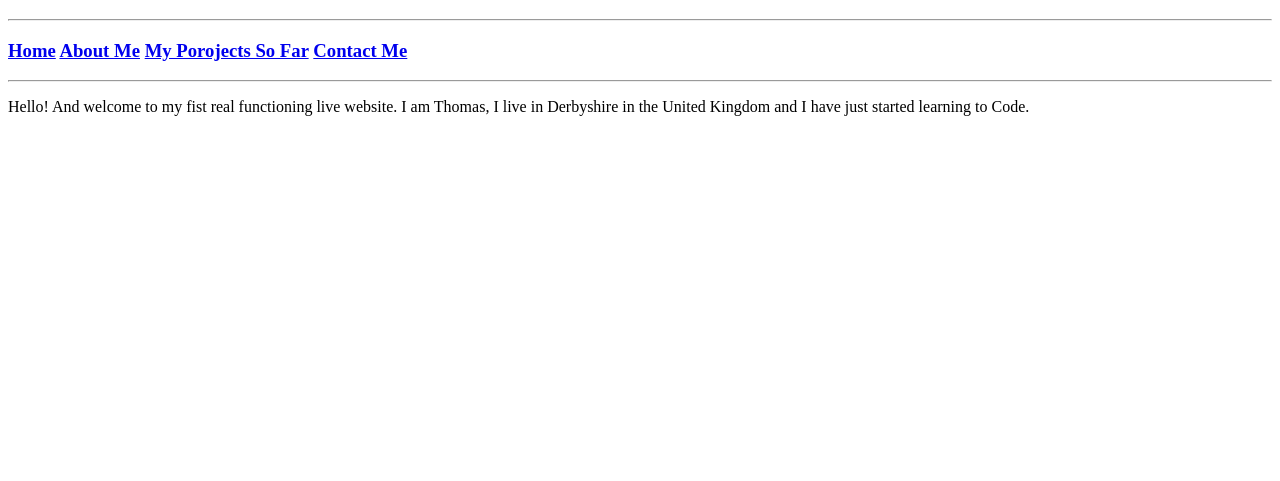
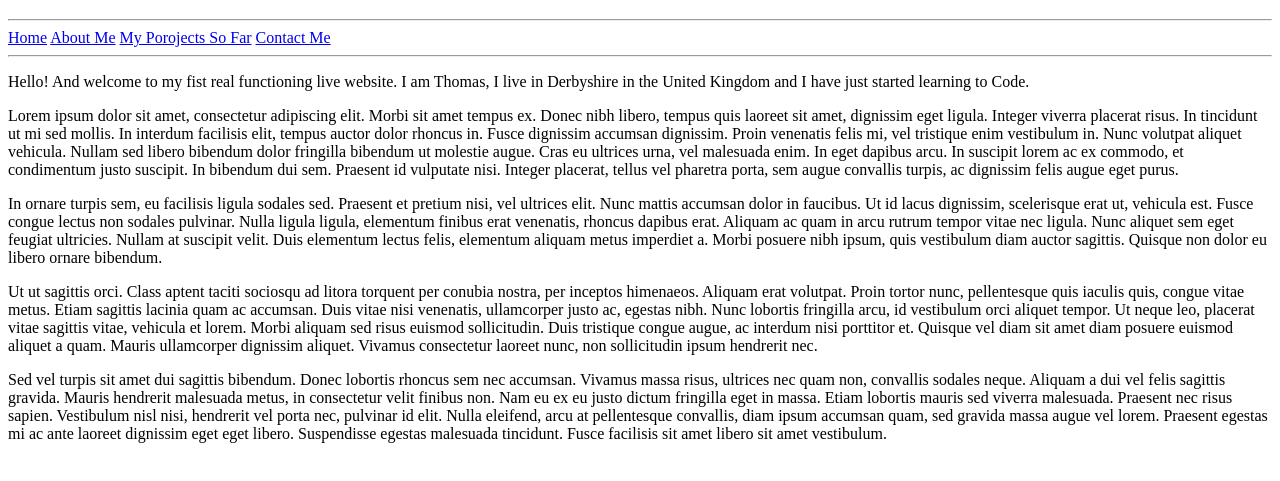
Before and after one commit to htimsmot/html-portfolio, a plain HTML site: page about.html in a window 1280 px wide. Shown: the part 61-542 px from the top of the page. Drawn offline with Linux system fonts and the light colour scheme.

Commit message:
Add files via upload

```diff
--- a/about.html
+++ b/about.html
@@ -9,17 +9,64 @@
   <body>
     <h1>About Me</h1>
     <hr />
-    <h3>
-      <a href="index.html"> Home</a>
-      <a href="./about.html"> About Me</a>
-      <a href="./projects.html">My Porojects So Far</a>
-      <a href="./contact.html"> Contact Me</a>
-    </h3>
+    <a href="index.html"> Home</a>
+    <a href="./about.html"> About Me</a>
+    <a href="./projects.html">My Porojects So Far</a>
+    <a href="./contact.html"> Contact Me</a>
     <hr />
     <p>
       Hello! And welcome to my fist real functioning live website. I am Thomas,
       I live in Derbyshire in the United Kingdom and I have just started
       learning to Code.
     </p>
+    <p>
+      Lorem ipsum dolor sit amet, consectetur adipiscing elit. Morbi sit amet
+      tempus ex. Donec nibh libero, tempus quis laoreet sit amet, dignissim eget
+      ligula. Integer viverra placerat risus. In tincidunt ut mi sed mollis. In
+      interdum facilisis elit, tempus auctor dolor rhoncus in. Fusce dignissim
+      accumsan dignissim. Proin venenatis felis mi, vel tristique enim
+      vestibulum in. Nunc volutpat aliquet vehicula. Nullam sed libero bibendum
+      dolor fringilla bibendum ut molestie augue. Cras eu ultrices urna, vel
+      malesuada enim. In eget dapibus arcu. In suscipit lorem ac ex commodo, et
+      condimentum justo suscipit. In bibendum dui sem. Praesent id vulputate
+      nisi. Integer placerat, tellus vel pharetra porta, sem augue convallis
+      turpis, ac dignissim felis augue eget purus.
+    </p>
+    <p>
+      In ornare turpis sem, eu facilisis ligula sodales sed. Praesent et pretium
+      nisi, vel ultrices elit. Nunc mattis accumsan dolor in faucibus. Ut id
+      lacus dignissim, scelerisque erat ut, vehicula est. Fusce congue lectus
+      non sodales pulvinar. Nulla ligula ligula, elementum finibus erat
+      venenatis, rhoncus dapibus erat. Aliquam ac quam in arcu rutrum tempor
+      vitae nec ligula. Nunc aliquet sem eget feugiat ultricies. Nullam at
+      suscipit velit. Duis elementum lectus felis, elementum aliquam metus
+      imperdiet a. Morbi posuere nibh ipsum, quis vestibulum diam auctor
+      sagittis. Quisque non dolor eu libero ornare bibendum.
+    </p>
+    <p>
+      Ut ut sagittis orci. Class aptent taciti sociosqu ad litora torquent per
+      conubia nostra, per inceptos himenaeos. Aliquam erat volutpat. Proin
+      tortor nunc, pellentesque quis iaculis quis, congue vitae metus. Etiam
+      sagittis lacinia quam ac accumsan. Duis vitae nisi venenatis, ullamcorper
+      justo ac, egestas nibh. Nunc lobortis fringilla arcu, id vestibulum orci
+      aliquet tempor. Ut neque leo, placerat vitae sagittis vitae, vehicula et
+      lorem. Morbi aliquam sed risus euismod sollicitudin. Duis tristique congue
+      augue, ac interdum nisi porttitor et. Quisque vel diam sit amet diam
+      posuere euismod aliquet a quam. Mauris ullamcorper dignissim aliquet.
+      Vivamus consectetur laoreet nunc, non sollicitudin ipsum hendrerit nec.
+    </p>
+    <p>
+      Sed vel turpis sit amet dui sagittis bibendum. Donec lobortis rhoncus sem
+      nec accumsan. Vivamus massa risus, ultrices nec quam non, convallis
+      sodales neque. Aliquam a dui vel felis sagittis gravida. Mauris hendrerit
+      malesuada metus, in consectetur velit finibus non. Nam eu ex eu justo
+      dictum fringilla eget in massa. Etiam lobortis mauris sed viverra
+      malesuada. Praesent nec risus sapien. Vestibulum nisl nisi, hendrerit vel
+      porta nec, pulvinar id elit. Nulla eleifend, arcu at pellentesque
+      convallis, diam ipsum accumsan quam, sed gravida massa augue vel lorem.
+      Praesent egestas mi ac ante laoreet dignissim eget eget libero.
+      Suspendisse egestas malesuada tincidunt. Fusce facilisis sit amet libero
+      sit amet vestibulum.
+    </p>
   </body>
 </html>
```
Also changed, not shown: contact.html (+6 -6 lines), index.html (+1 -2 lines), projects.html (+6 -6 lines).
